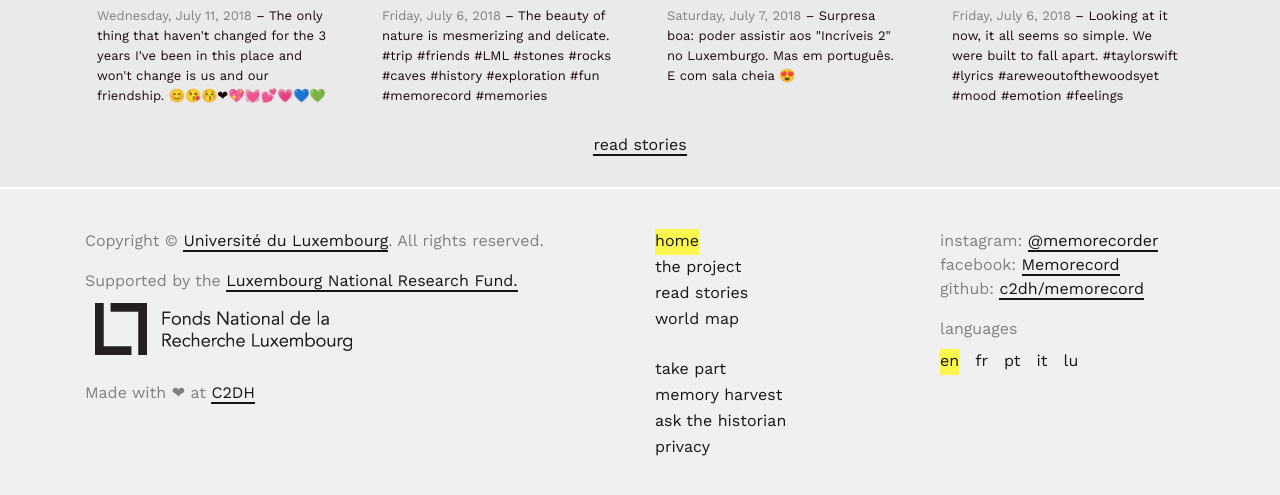
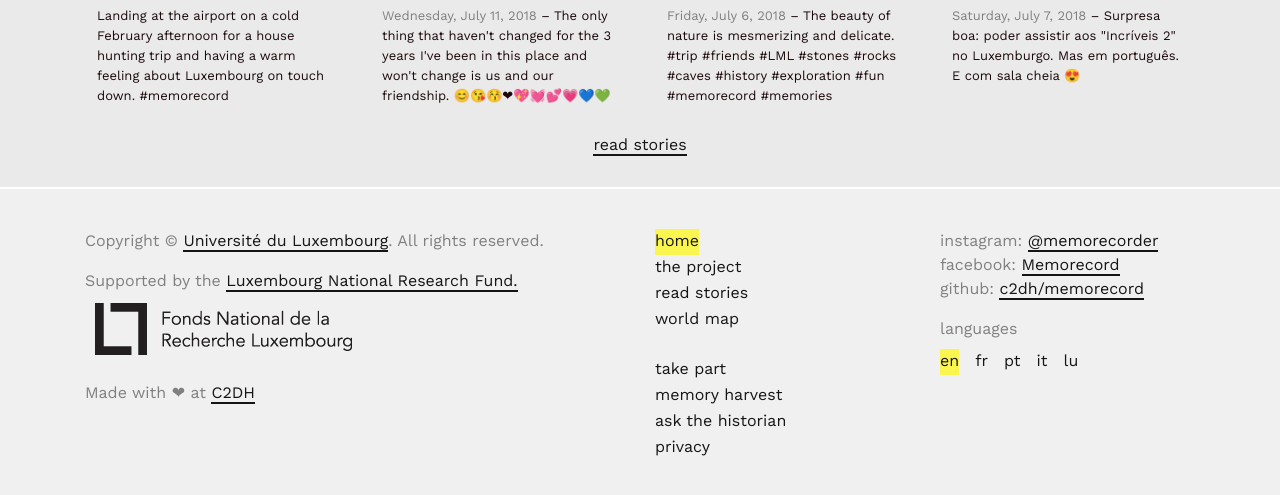
Before and after one commit to C2DH/memorecord, a Jekyll site: the page built from pages/index.md, in a window 1280 px wide and 900 px high, scrolled down 655 px, cut to the strip 399-894 px from the top of the window. Built offline with Jekyll 4.4.1, drawn with Linux system fonts in a browser that asks for light colours.

Commit message:
new entry

```diff
--- a/_data/documents.yaml
+++ b/_data/documents.yaml
@@ -442,3 +442,14 @@
         url: 202a6a4458fa4c89b2fe4e52f52c3648-24x24.jpg
         width: 24
         height: 24
+-
+    uid: 1077251395746417_1229384590533096
+    description: 'Landing at the airport on a cold February afternoon for a house hunting trip and having a warm feeling about Luxembourg on touch down. #memorecord'
+    image: 'https://scontent.xx.fbcdn.net/v/t1.0-0/s130x130/37016171_1877767835625361_6116680045420347392_n.jpg?_nc_cat=0&oh=64412fe928f78f51193eefbd72848362&oe=5BCCFD5C'
+    url: 'https://www.facebook.com/photo.php?fbid=1877767825625362&set=p.1877767825625362&type=3'
+    provider: facebook
+    _id: 92427f4a163c44b5b82010d59286d77a
+    thumbnail:
+        url: 92427f4a163c44b5b82010d59286d77a-24x24.jpg
+        width: 24
+        height: 24
```
Also changed, not shown: assets/images/thumbnails/92427f4a163c44b5b82010d59286d77a-24x24.jpg (added).
